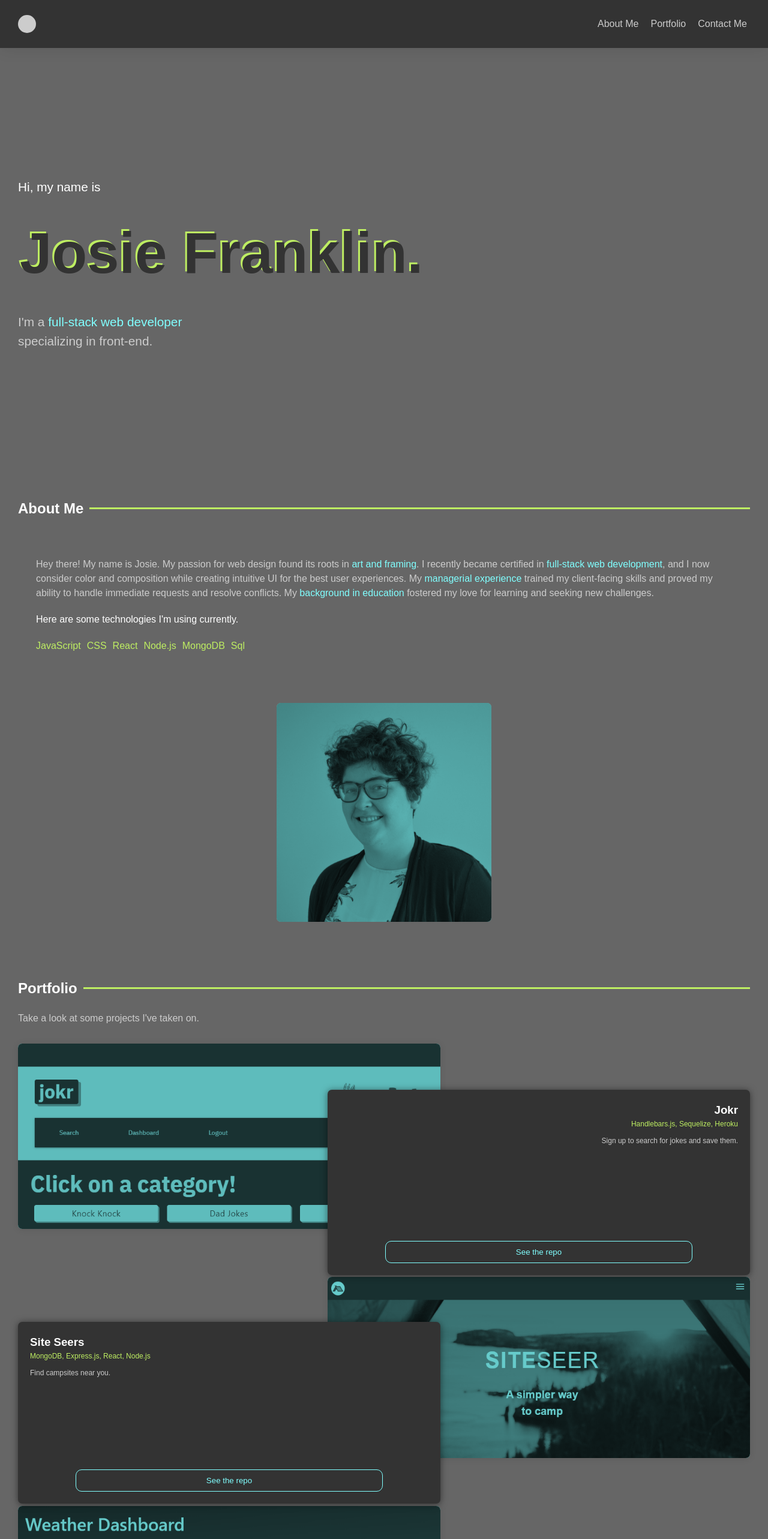
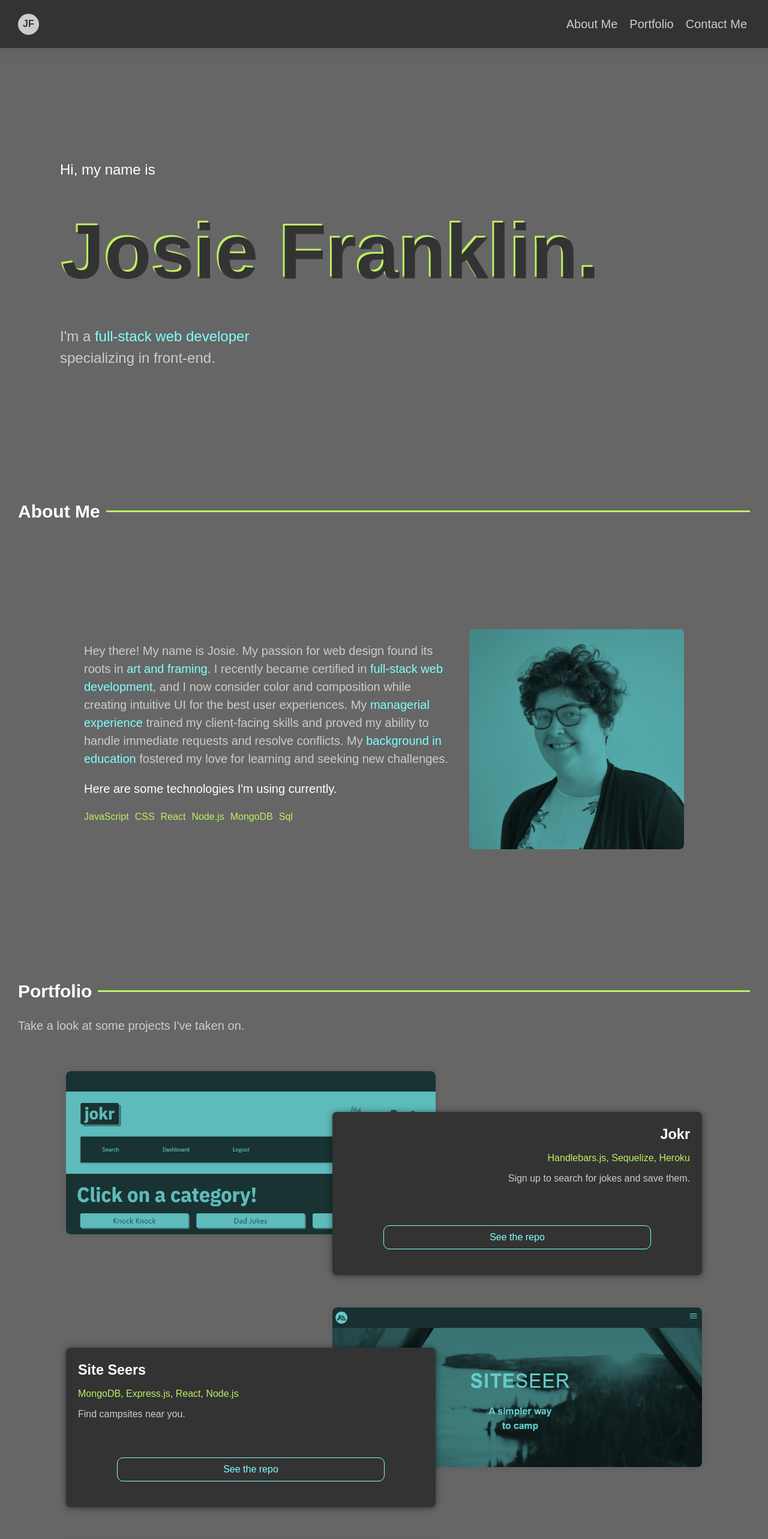
Before and after one commit to josie-franklin/portfolio, a React (Create React App) app: page / in a window 1280 px wide. Shown: the top 2566 px of the page at 60% size. Built offline with nearby package versions, Linux system fonts and the light colour scheme.

Commit message:
final styles, needs readme and styles adjust for Galaxy Fold.

```diff
--- a/src/App.css
+++ b/src/App.css
@@ -74,6 +74,7 @@ body {
   background-color: var(--background);
   color: var(--secondary-text);
   font-family: Arial, Helvetica, sans-serif;
+  /* font-size: 1rem; */
   line-height: 1.5;
   padding-top: 10vh;
 }
@@ -113,7 +114,10 @@ h2 {
   flex: 1;
   height: 4px;
   border-top: 3px solid var(--secondary-accent);
-  /* border-bottom: 2px solid var(--secondary-text); */
+}
+
+.btn-container {
+  margin: 10px 20px;
 }
 
 .btn {
@@ -136,3 +140,13 @@ h2 {
     width: 774px;
   }
 }
+
+@media screen and (min-width: 1120px) {
+  body {
+    font-size: 1.25rem;
+  }
+
+  button {
+    font-size: 1rem;
+  }
+}
--- a/src/components/Footer/Footer.css
+++ b/src/components/Footer/Footer.css
@@ -2,9 +2,18 @@ footer {
   width: 100%;
   height: 10vh;
   padding: 0 30px;
+  justify-content: center;
 }
 
 footer svg {
   margin: 0 15px;
+  width: 24px;
+  height: 24px;
   fill: var(--primary-text);
 }
+
+@media screen and (min-width: 900px) {
+  footer {
+    justify-content: end;
+  }
+}
--- a/src/components/Footer/Footer.js
+++ b/src/components/Footer/Footer.js
@@ -4,7 +4,7 @@ import "./Footer.css";
 const Footer = () => {
   return (
     // use SVGs for easy icon recoloring. SVGs are free from Iconmonster.
-    <footer className="flex align-center justify-center">
+    <footer className="flex align-center">
       <a href="https://github.com/josie-franklin" target="blank">
         {/* GitHub SVG */}
         <svg
--- a/src/components/Header/Header.css
+++ b/src/components/Header/Header.css
@@ -14,9 +14,28 @@ header {
   top: -10vh;
 }
 
-.logoplaceholder {
+.logo-bg {
   background-color: var(--tertiary-bg);
-  width: 30px;
-  height: 30px;
+  width: 35px;
+  height: 35px;
   border-radius: 50%;
+  transition: background-color 0.15s;
 }
+
+.logo-bg:hover {
+  background-color: var(--secondary-accent);
+}
+
+.logo {
+  fill: var(--secondary-bg)
+}
+
+.logo text {
+  font-weight: bold;
+  font-size: 1rem;
+}
+
+@media screen and (min-width: 1120px) {
+
+
+}
--- a/src/components/Header/Header.js
+++ b/src/components/Header/Header.js
@@ -38,7 +38,15 @@ const Header = () => {
 
   return (
     <header id="header" className="flex-row justify-between align-center">
-      <div className="logoplaceholder"></div>
+      <a href="#">
+        <div className="logo-bg flex justify-center align-center">
+          <svg className="logo" height="24" width="24">
+            <text x="2" y="17">
+              JF
+            </text>
+          </svg>
+        </div>
+      </a>
       <Nav></Nav>
     </header>
   );
--- a/src/components/Nav/Nav.css
+++ b/src/components/Nav/Nav.css
@@ -14,5 +14,4 @@ nav ul {
 
 .nav-link:hover {
   color: var(--accent);
-  /* border-bottom: 1px solid var(--accent); */
 }
--- a/src/sections/About/About.css
+++ b/src/sections/About/About.css
@@ -1,8 +1,18 @@
-.about-content {
+.about-container {
   display: flex;
   flex-direction: column;
   flex: 1;
   justify-content: space-evenly;
+  align-items: center;
+}
+
+.about-content {
+  display: flex;
+  flex-direction: column;
+}
+
+.about-text {
+  padding: 30px;
 }
 
 .headshot-container {
@@ -37,6 +47,7 @@
 
 .about-skills {
   list-style: none;
+  font-size: 2.5vw;
 }
 
 .about-skills li {
@@ -52,7 +63,37 @@
   .headshot-bg {
     width: 358px;
   }
+
+  .about-skills {
+    font-size: 1rem;
+  }
 }
 
-/* @media screen and (min-width: 774px) {
-} */
+@media screen and (min-width: 900px) {
+  .about-content {
+    flex-direction: row;
+    align-items: center;
+    justify-content: center;
+    padding: 30px;
+  }
+
+  .about-text {
+    padding: 0px;
+    padding-right: 30px;
+  }
+}
+
+@media screen and (min-width: 1120px) {
+  .about-content {
+    width: 1060px;
+  }
+}
+
+@media screen and (min-width: 1600px) {
+  .about-content {
+    width: 1500px;
+  }
+  .headshot-bg {
+    width: 450px;
+  }
+}
--- a/src/sections/About/About.js
+++ b/src/sections/About/About.js
@@ -10,14 +10,15 @@ const About = () => {
         <h2>About Me</h2>
         <div className="section-decor"></div>
       </div>
+      <div className="about-container">
         <div className="about-content">
-        <div className="flex-column padding">
+          <div className="about-text flex-column">
             <p>
               Hey there! My name is Josie. My passion for web design found its
               roots in <span>art and framing</span>. I recently became certified
-            in <span>full-stack web development</span>, and I now consider color
-            and composition while creating intuitive UI for the best user
-            experiences. My <span>managerial experience</span> trained my
+              in <span>full-stack web development</span>, and I now consider
+              color and composition while creating intuitive UI for the best
+              user experiences. My <span>managerial experience</span> trained my
               client-facing skills and proved my ability to handle immediate
               requests and resolve conflicts. My{" "}
               <span>background in education</span> fostered my love for learning
@@ -41,6 +42,7 @@ const About = () => {
             </div>
           </div>
         </div>
+      </div>
     </section>
   );
 };
--- a/src/sections/Contact/Contact.css
+++ b/src/sections/Contact/Contact.css
@@ -2,5 +2,39 @@
   display: flex;
   flex-direction: column;
   flex: 1;
-  justify-content: space-evenly;
+  justify-content: center;
+  align-items: center;
+  text-align: center;
 }
+
+.lets-talk {
+  font-size: 2rem;
+  font-weight: bold;
+  color: var(--primary-text);
+}
+
+.contact-buttons button {
+  width: 100%;
+}
+
+@media screen and (min-width: 550px) {
+  .contact-text {
+    width: 490px;
+  }
+
+  .contact-buttons {
+    width: 490px;
+    justify-content: space-between;
+  }
+
+  .contact-buttons .btn-container {
+    width: 40%;
+  }
+}
+
+@media screen and (min-width: 1120px) {
+  .contact-buttons {
+    margin-top: 25px;
+  }
+
+}
--- a/src/sections/Contact/Contact.js
+++ b/src/sections/Contact/Contact.js
@@ -1,25 +1,28 @@
 import React from "react";
 import { Link } from "react-router-dom";
+import resume from "../../assets/files/resume2022.pdf";
 
-import "./Contact.css"
+import "./Contact.css";
 
 const Contact = () => {
   return (
     <section id="contact">
       <div className="flex-row align-center">
-        <h2>Let's Talk!</h2>
+        <h2>Contact Me</h2>
         <div className="section-decor"></div>
       </div>
       <div className="contact-content">
-        <p className="margin-top padding">
+        <p className="lets-talk">Let's Talk!</p>
+        <p className="contact-text margin-top">
           I'm currently looking for new opportunities. If you like my work and
           have questions, or just want to say hello, feel free to shoot me a
           message!
         </p>
-        <div className="flex justify-center">
+        <div className="contact-buttons flex margin-top">
+          <div className="btn-container">
             <Link to="#">
               <button
-              className="btn margin-top"
+                className="btn"
                 onClick={() => {
                   window.location = "mailto:this.josie.franklin@gmail.com";
                 }}
@@ -28,6 +31,12 @@ const Contact = () => {
               </button>
             </Link>
           </div>
+          <div className="btn-container">
+            <a href={resume} download="josie-franklin-resume">
+              <button className="btn">Resume</button>
+            </a>
+          </div>
+        </div>
       </div>
     </section>
   );
--- a/src/sections/Landing/Landing.css
+++ b/src/sections/Landing/Landing.css
@@ -1,3 +1,7 @@
+#landing {
+  width: 100%;
+}
+
 .my-name-is {
   font-size: 1.1rem;
   color: var(--primary-text);
@@ -6,11 +10,12 @@
 
 #name-container {
   position: relative;
-  margin-left: 20px;
+  display: flex;
+  justify-content: center;
 }
 
 #name-shadow {
-  font-size: 4rem;
+  font-size: 11vw;
   color: var(--secondary-accent);
   /* background-image: linear-gradient(
     -225deg,
@@ -36,7 +41,7 @@
 #name {
   color: var(--secondary-bg);
   position: absolute;
-  font-size: 4rem;
+  font-size: 11vw;
   top: 0;
   transform: translate(3px, 3px);
 }
@@ -56,12 +61,9 @@ span {
 } */
 
 @media screen and (min-width: 550px) {
-  .my-name-is, #after-name {
+  .my-name-is,
+  #after-name {
     font-size: 1.3rem;
-  }
-  #name,
-  #name-shadow {
-    font-size: 6rem;
   }
 }
 
@@ -71,6 +73,29 @@ span {
   }
 
   #name-container {
-    margin-left: 0;;
+    display: block;
+  }
+
+  #name,
+  #name-shadow {
+    font-size: 6rem;
   }
 }
+
+@media screen and (min-width: 900px) {
+  #landing {
+    padding: 100px;
+  }
+}
+
+@media screen and (min-width: 1120px) {
+  .my-name-is,
+  #after-name {
+    font-size: 1.5rem;
+  }
+
+  #name,
+  #name-shadow {
+    font-size: 8rem;
+  }
+}
--- a/src/sections/Portfolio/Portfolio.css
+++ b/src/sections/Portfolio/Portfolio.css
@@ -1,15 +1,15 @@
 .project-container {
   position: relative;
-  margin-top: 80px;
+  margin-top: 25%;
   width: 100%;
 }
 
 .first-project {
-  margin-top: 30px;
+  margin-top: 10%;
 }
 
 .last-project {
-  margin-bottom: 60px;
+  margin-bottom: 5%;
 }
 
 .image-card-parent {
@@ -78,11 +78,18 @@ h3 {
 }
 
 .project-btn {
-  /* margin-top: 10px; */
   width: 60vw;
 }
 
 @media screen and (min-width: 550px) {
+  .project-container {
+    margin-top: 10%;
+  }
+
+  .first-project {
+    margin-top: 5%;
+  }
+
   .image-card-child,
   .image-card-parent {
     width: 55vw;
@@ -108,6 +115,56 @@ h3 {
   }
 }
 
-/* @media screen and (min-width: 774px) {
+@media screen and (min-width: 774px) {
+  .project-btn-container {
+    bottom: 10%;
+  }
+}
 
-} */
+@media screen and (min-width: 900px) {
+  h3 {
+    margin-bottom: 10px;
+  }
+
+  .tech-text,
+  .desc-text {
+    font-size: 1rem;
+  }
+}
+
+@media screen and (min-width: 1120px) {
+  .project-container {
+    width: 1060px;
+  }
+
+  .project-btn {
+    width: 446px;
+  }
+
+  .image-card-child,
+  .image-card-parent,
+  .info-card {
+    width: 616px;
+  }
+}
+
+@media screen and (min-width: 1600px) {
+  .project-container {
+    width: 1300px;
+  }
+
+  .project-btn {
+    width: 500px;
+  }
+
+  .image-card-child,
+  .image-card-parent,
+  .info-card {
+    width: 750px;
+  }
+
+  .tech-text,
+  .desc-text {
+    font-size: 1.25rem;
+  }
+}
```
Also changed, not shown: 1 other file (tests, documents, lock files or other folders). Lines whose indentation alone changed are shown as unchanged.
